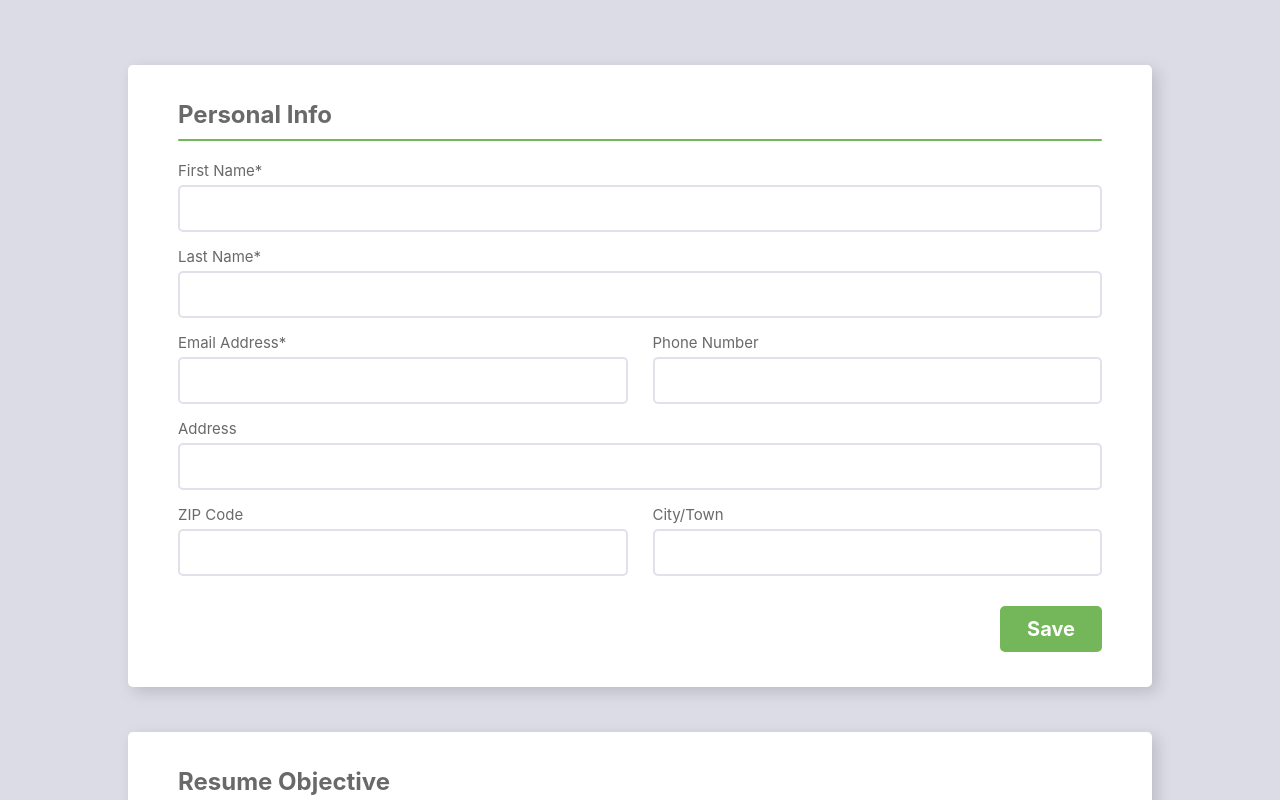
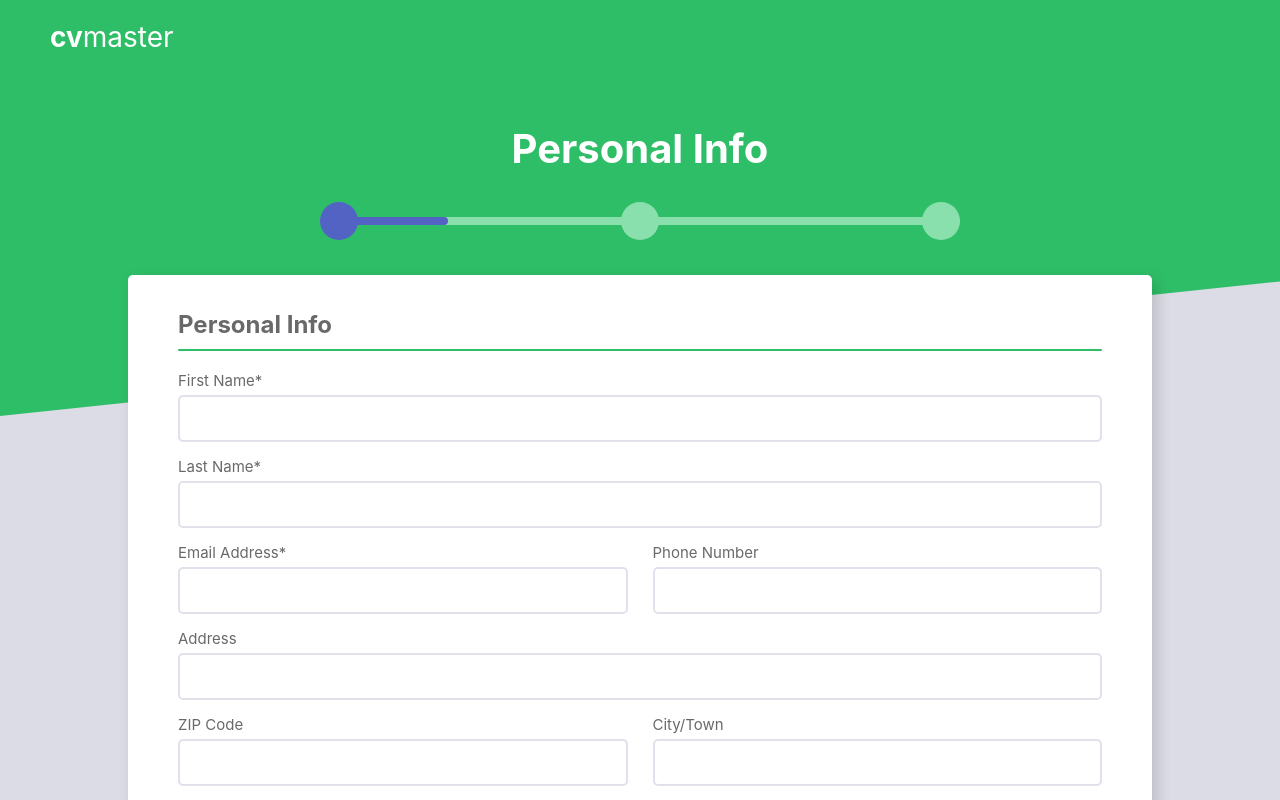
Before and after one commit to TaftSound/cv-maker, a React (Create React App) app: page / in a window 1280 px wide. Shown: the top 800 px of the page. Built offline with nearby package versions, Linux system fonts and the light colour scheme; the HTML template or start-up script is replaced by a standard one.

Commit message:
Implement progress bar

```diff
--- a/src/App.css
+++ b/src/App.css
@@ -1,11 +1,108 @@
+:root {
+  --light-gray: rgb(225, 225, 235);
+  --medium-gray: darkgray;
+  --main-color: rgb(47, 190, 104);
+  --main-color-light: rgb(137, 224, 172);
+  --accent-color: rgb(82, 99, 195);
+}
 
 .App {
-  box-sizing: border-box;
   margin: 0px;
-  padding: 65px 10vw;
   min-height: 100vh;
   background-color: rgb(220, 220, 230);
+  padding-bottom: 150px;
+}
+.content-div {
+  position: relative;
+  box-sizing: border-box;
+  padding: 65px 10vw;
+  padding-top: 0px;
   display: flex;
   flex-direction: column;
   gap: 45px;
+  z-index: 1;
 }
+#next-button {
+  align-self: center;
+  background-color: var(--accent-color);
+  border-color: var(--accent-color);
+  padding: 15px 40px;
+}
+#previous-button {
+  align-self: center;
+  background-color: transparent;
+  color: darkgray;
+  border: none;
+  margin-top: -25px;
+  font-size: 15px;
+}
+.header-div {
+  position: relative;
+  background-color: var(--main-color);
+  width: 100%;
+  height: 500px;
+  overflow: hidden;
+  margin-bottom: -225px;
+  z-index: 0;
+}
+.masking-div {
+  position: absolute;
+  bottom: -300px;
+  left: -25vw;
+  background-color: rgb(220, 220, 230);
+  width: 150vw;
+  height: 450px;
+  transform: rotate(-6deg);
+}
+.logo {
+  color: white;
+  font-size: 28px;
+  position: absolute;
+  top: 20px;
+  left: 50px;
+  margin: 0px;
+}
+.header-div h1 {
+  position: absolute;
+  left: calc(50% - 150px);
+  bottom: 300px;
+  color: white;
+  font-size: 40px;
+  width: 300px;
+  text-align: center;
+}
+.progress-bar {
+  position: absolute;
+  display: flex;
+  justify-content: space-between;
+  width: 50%;
+  left: 25%;
+  bottom: 260px;
+}
+.progress-circle {
+  position: relative;
+  z-index: 1;
+  width: 38px;
+  height: 38px;
+  border-radius: 50%;
+  background-color: var(--main-color-light);
+}
+.progress-line {
+  position: absolute;
+  width: 100%;
+  height: 8px;
+  top: 15px;
+  background-color: var(--main-color-light);
+  border-radius: 10px;
+  overflow: hidden;
+}
+.progress-line-fill {
+  position: absolute;
+  border-radius: 10px;
+  width: 100%;
+  height: 100%;
+  background-color: var(--accent-color);
+}
+.complete {
+  background-color: var(--accent-color);
+}
--- a/src/App.js
+++ b/src/App.js
@@ -1,5 +1,5 @@
 import './App.css';
-import { Component } from 'react';
+import { Component, Fragment } from 'react';
 import PersonalInfo from './components/personal-info';
 import ResumeObjective from './components/resume-objective';
 import WorkExperience from './components/work-experience';
@@ -8,11 +8,113 @@ import Skills from './components/skills';
 import Interests from './components/interests';
 import References from './components/references';
 
+
 class App extends Component {
   constructor (props) {
     super (props)
+
+    this.renderPreviousPage = this.renderPreviousPage.bind(this)
+    this.renderNextPage = this.renderNextPage.bind(this)
+    this.renderHeader = this.renderHeader.bind(this)
+    this.renderProgressBar = this.renderProgressBar.bind(this)
+    this.renderPage = this.renderPage.bind(this)
+    this.renderPageByIndex = this.renderPageByIndex.bind(this)
+
     this.state = {
+      currentPage: 0,
+    }
+  }
 
+  renderPreviousPage () {
+    const { currentPage } = this.state
+    this.setState({ currentPage: currentPage - 1 })
+  }
+  renderNextPage () {
+    const { currentPage } = this.state
+    this.setState({ currentPage: currentPage + 1 })
+  }
+  renderPageByIndex (pageIndex) {
+    this.setState({ currentPage: pageIndex })
+  }
+
+  renderProgressBar () {
+    const { currentPage } = this.state
+    const stepTwo = currentPage > 0 ? ' complete' : ''
+    const stepThree = currentPage > 1 ? ' complete' : ''
+    let progressLineFill = <div className='progress-line-fill' style={{left: '-80%',}}></div>
+    if (stepTwo) { progressLineFill = <div className='progress-line-fill' style={{left: '-50%',}}></div> }
+    if (stepThree) { progressLineFill = <div className='progress-line-fill' style={{left: '0%',}}></div> }
+
+    return (
+      <div className='progress-bar'>
+        <div className='progress-circle complete' onClick={() => { this.renderPageByIndex(0) } }></div>
+        <div className={'progress-circle' + stepTwo} onClick={() => { this.renderPageByIndex(1) } }></div>
+        <div className={'progress-circle' + stepThree} onClick={() => { this.renderPageByIndex(2) } }></div>
+        <div className='progress-line'>
+          {progressLineFill}
+        </div>
+      </div>
+    )
+  }
+
+  renderHeader (pageName) {
+    return (
+      <Fragment>
+        <div className='header-div'>
+          <p className='logo'><strong>cv</strong>master</p>
+          <h1>{pageName}</h1>
+          {this.renderProgressBar()}
+          <div className='masking-div'></div>
+        </div>
+      </Fragment>
+    )
+  }
+
+  renderPage () {
+    const { currentPage } = this.state
+    const nextButton = <button type='submit' id='next-button' onClick={this.renderNextPage}>Next Step</button>
+    const downloadButton = <button type='submit' id='next-button'>Download Resume</button>
+    const previousButton = <button type='submit' id='previous-button' onClick={this.renderPreviousPage}>Previous Step</button>
+
+    if (currentPage === 0) {
+      return (
+        <Fragment>
+          {this.renderHeader('Personal Info')}
+          <div className='content-div'>
+            <PersonalInfo />
+            {nextButton}
+          </div>
+        </Fragment>
+      )
+    }
+    if (currentPage === 1) {
+      return (
+        <Fragment>
+          {this.renderHeader('Experience')}
+          <div className='content-div'>
+            <ResumeObjective />
+            <WorkExperience />
+            <Education />
+            <Skills />
+            <Interests />
+            <References />
+            {nextButton}
+            {previousButton}
+          </div>
+        </Fragment>
+      )
+    }
+    if (currentPage === 2) {
+      return (
+        <Fragment>
+          {this.renderHeader('Unfinished Page')}
+          <div className='content-div'>
+            <h2>Unfinished Page</h2>
+            {downloadButton}
+            {previousButton}
+          </div>
+        </Fragment>
+      )
     }
   }
 
@@ -32,13 +134,7 @@ class App extends Component {
       // add option to display all section info together as html
 
       <div className='App'>
-        <PersonalInfo />
-        <ResumeObjective />
-        <WorkExperience />
-        <Education />
-        <Skills />
-        <Interests />
-        <References />
+        {this.renderPage()}
       </div>
     )
   }
--- a/src/styles/generic-section.css
+++ b/src/styles/generic-section.css
@@ -1,8 +1,3 @@
-:root {
-  --light-gray: rgb(225, 225, 235);
-  --medium-gray: darkgray;
-  --main-color: rgb(116, 183, 90);
-}
 
 .section,
 .multi-section {
```
